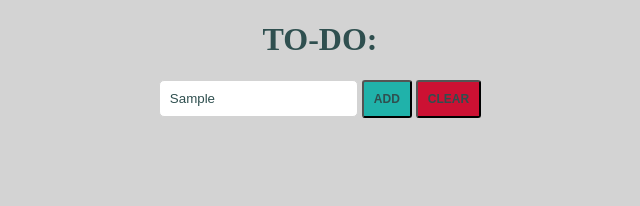
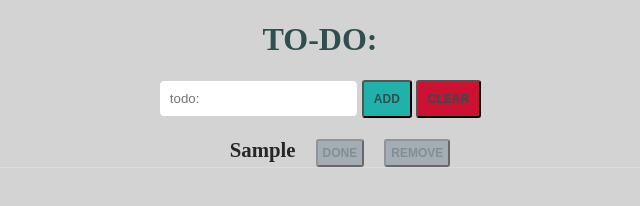
Before and after one commit to betocostadev/intproto-js-edx, a plain HTML site: page to-do.html in a window 1280 px wide. Both pictures are taken after typing "Sample" into the empty fields and a click on the button "ADD". Shown: the whole page, without its empty margins (320-960 px from the left). Drawn offline with Linux system fonts and the light colour scheme.

Commit message:
to-do app prototype done

```diff
--- a/css/todoappstyle.css
+++ b/css/todoappstyle.css
@@ -56,7 +56,7 @@ ul{
 
 li{
   list-style-type: none;
-  color: white;
+  color: rgb(39, 39, 39);
   font-weight: 600;
   font-size: 1.3em;
   border-bottom: 1px solid gainsboro;
--- a/js/todoapp.js
+++ b/js/todoapp.js
@@ -1,10 +1,56 @@
 /* TO-DO APP Prototype */
 const inputDiv = document.getElementById('input');
 const addBtn = document.getElementById('add');
+let taskInput = document.getElementById('task');
+const taskList = document.getElementById('tasklist');
 const clearBtn = document.getElementById('clear');
-let task = document.getElementById('task').innerText;
 let errorMsg = document.getElementById('error');
-const taskList = document.getElementById('tasklist');
+
+// add new item to task list
 addBtn.addEventListener('click', function () {
-    console.log(task);
+    task = taskInput.value;
+    // Forbid empty string
+    if (task.trim()) {
+        // add task list item
+        let newItem = document.createElement("LI");
+        let taskText = document.createTextNode(task);
+        newItem.appendChild(taskText);
+        // clear text input box
+        taskInput.value = "";
+        // add the "Done" button
+        let removeBtn = document.createElement("button");
+        let doneBtn = document.createElement("button");
+        doneBtn.innerHTML = "DONE"
+        doneBtn.className = "remove";
+        removeBtn.innerHTML = "REMOVE";
+        removeBtn.className = "remove";
+        doneBtn.addEventListener('click', completeTask);
+        removeBtn.addEventListener('click', removeTask);
+        taskList.appendChild(newItem);
+        newItem.appendChild(doneBtn);
+        newItem.appendChild(removeBtn);
+    } else {
+        alert("Task cannot be empty");
+    }
 });
+
+clearBtn.addEventListener('click', function () {
+    let warning = prompt("Are you sure? You will lose all your to-do's.\nYES(Y)\nNO(N)");
+    if (warning.toUpperCase() == "YES" || warning.toUpperCase() == "Y") {
+        taskList.innerHTML = "";
+    }
+});
+
+// complete a task from the list
+function completeTask (e) {
+    let taskItem = e.target.parentElement;
+    taskItem.style.color = "gray";
+    taskItem.style.textDecoration = "line-through";
+}
+
+// remove a task from the list
+function removeTask(e){
+    // get the parent list item to remove
+    let taskItem = e.target.parentElement;
+    taskList.removeChild(taskItem);
+};
```
